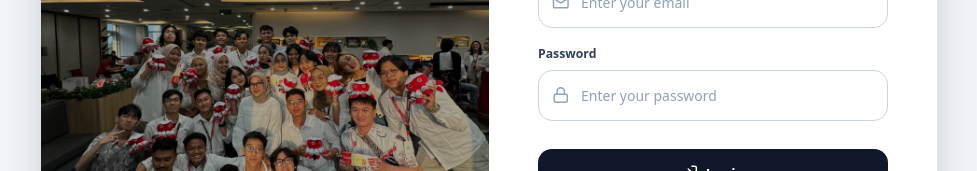
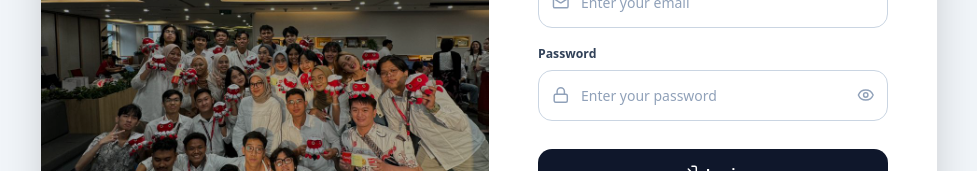
Before and after one commit to agamm-vitooo/workfolioo, a React (Vite) app: page /login in a window 1280 px wide. Shown: the part 345-516 px from the top of the page, without its empty margins (151-1128 px from the left). Built offline with nearby package versions, Linux system fonts and the light colour scheme; no server answers.

Commit message:
feat: sidebar

```diff
--- a/src/admin/components/sidebar.component.tsx
+++ b/src/admin/components/sidebar.component.tsx
@@ -9,7 +9,8 @@ import {
   Briefcase,
   Award,
   LogOut,
-  ChevronRight
+  ChevronRight,
+  Menu
 } from "lucide-react"
 
 interface SidebarProps {
@@ -67,10 +68,28 @@ const SidebarComponent = ({
   return (
     <>
 
-      {/* OVERLAY */}
+      {/* MOBILE HAMBURGER TRIGGER (hanya muncul saat sidebar tertutup di mobile) */}
+      {!isOpen && (
+        <button
+          onClick={() => setIsOpen(true)}
+          className="
+            sm:hidden
+            fixed top-4 left-4 z-50
+            flex items-center justify-center
+            w-10 h-10 rounded-xl
+            bg-white shadow-sm border border-gray-100
+            text-gray-500 hover:text-gray-900
+            transition
+          "
+        >
+          <Menu className="w-5 h-5" />
+        </button>
+      )}
+
+      {/* OVERLAY (hanya di mobile, sidebar di desktop tidak perlu menggelapkan konten) */}
       {isOpen && (
         <div
-          className="fixed inset-0 z-30 bg-black/10 backdrop-blur-sm"
+          className="fixed inset-0 z-30 bg-black/10 backdrop-blur-sm sm:hidden"
           onClick={() => setIsOpen(false)}
         />
       )}
@@ -81,7 +100,8 @@ const SidebarComponent = ({
           fixed top-0 left-0 h-screen bg-white z-40
           flex flex-col transition-all duration-300 ease-in-out
           border-r border-gray-100 shadow-sm
-          ${isOpen ? "w-56" : "w-16"}
+          ${isOpen ? "w-64 sm:w-56" : "w-16"}
+          ${isOpen ? "translate-x-0" : "-translate-x-full sm:translate-x-0"}
         `}
       >
 
--- a/src/admin/pages/login.page.tsx
+++ b/src/admin/pages/login.page.tsx
@@ -5,15 +5,18 @@ import {
 } from "firebase/auth";
 
 import {
-  Mail,
+  Eye,
+  EyeOff,
   Lock,
   LogIn,
+  Mail,
 } from "lucide-react";
+
 
 import { toast } from "sonner";
 
-import { auth }
-from "../../firebase/firebase";
+import { auth } from "../../firebase/firebase";
+
 
 import { useNavigate } from "react-router-dom";
 
@@ -25,8 +28,9 @@ const LoginPage = () => {
   const [email, setEmail] = useState("");
 
 
-  const [password, setPassword] =
-    useState("");
+  const [password, setPassword] = useState("");
+  const [showPassword, setShowPassword] = useState(false);
+
 
   const [loading, setLoading] =
     useState(false);
@@ -207,11 +211,9 @@ const LoginPage = () => {
                 />
 
                 <input
-                  type="password"
+                  type={showPassword ? "text" : "password"}
                   value={password}
-                  onChange={(e) =>
-                    setPassword(e.target.value)
-                  }
+                  onChange={(e) => setPassword(e.target.value)}
                   placeholder="Enter your password"
                   className="
                     w-full
@@ -219,7 +221,7 @@ const LoginPage = () => {
                     border-slate-300
                     rounded-2xl
                     pl-12
-                    pr-4
+                    pr-12
                     py-4
                     text-slate-900
                     bg-white
@@ -232,6 +234,20 @@ const LoginPage = () => {
                   "
                   required
                 />
+
+                <button
+                  type="button"
+                  onClick={() => setShowPassword((s) => !s)}
+                  className="absolute right-4 top-1/2 -translate-y-1/2 text-slate-400 hover:text-slate-700 transition"
+                  aria-label={showPassword ? "Hide password" : "Show password"}
+                >
+                  {showPassword ? (
+                    <EyeOff className="w-5 h-5" />
+                  ) : (
+                    <Eye className="w-5 h-5" />
+                  )}
+                </button>
+
 
               </div>
 
--- a/src/components/project/project.section.modal.tsx
+++ b/src/components/project/project.section.modal.tsx
@@ -55,10 +55,6 @@ export default function ProjectModal({ project, onClose }: Props) {
               Stack: {project.stack}
             </p>
 
-            {/* DESCRIPTION */}
-            <p className="mt-4 leading-relaxed text-slate-700">
-              {project.description}
-            </p>
 
             {/* LINKS */}
             <div className="mt-6 flex flex-wrap gap-3">
@@ -101,6 +97,7 @@ export default function ProjectModal({ project, onClose }: Props) {
               <div>
                 <span className="font-medium text-slate-700">Description:</span>{" "}
                 {project.description}
+
               </div>
             </div>
           </div>
--- a/src/sections/work.section.tsx
+++ b/src/sections/work.section.tsx
@@ -117,9 +117,12 @@ const WorkSection = () => {
                 {selectedExp.period} · {selectedExp.location}
               </p>
 
-              <p className="text-slate-700 leading-relaxed whitespace-pre-line">
-                {selectedExp.description}
-              </p>
+              <div className="max-h-64 overflow-y-auto pr-2">
+                <p className="text-slate-700 leading-relaxed whitespace-pre-line">
+                  {selectedExp.description}
+                </p>
+              </div>
+
             </motion.div>
           </motion.div>
         )}
```
